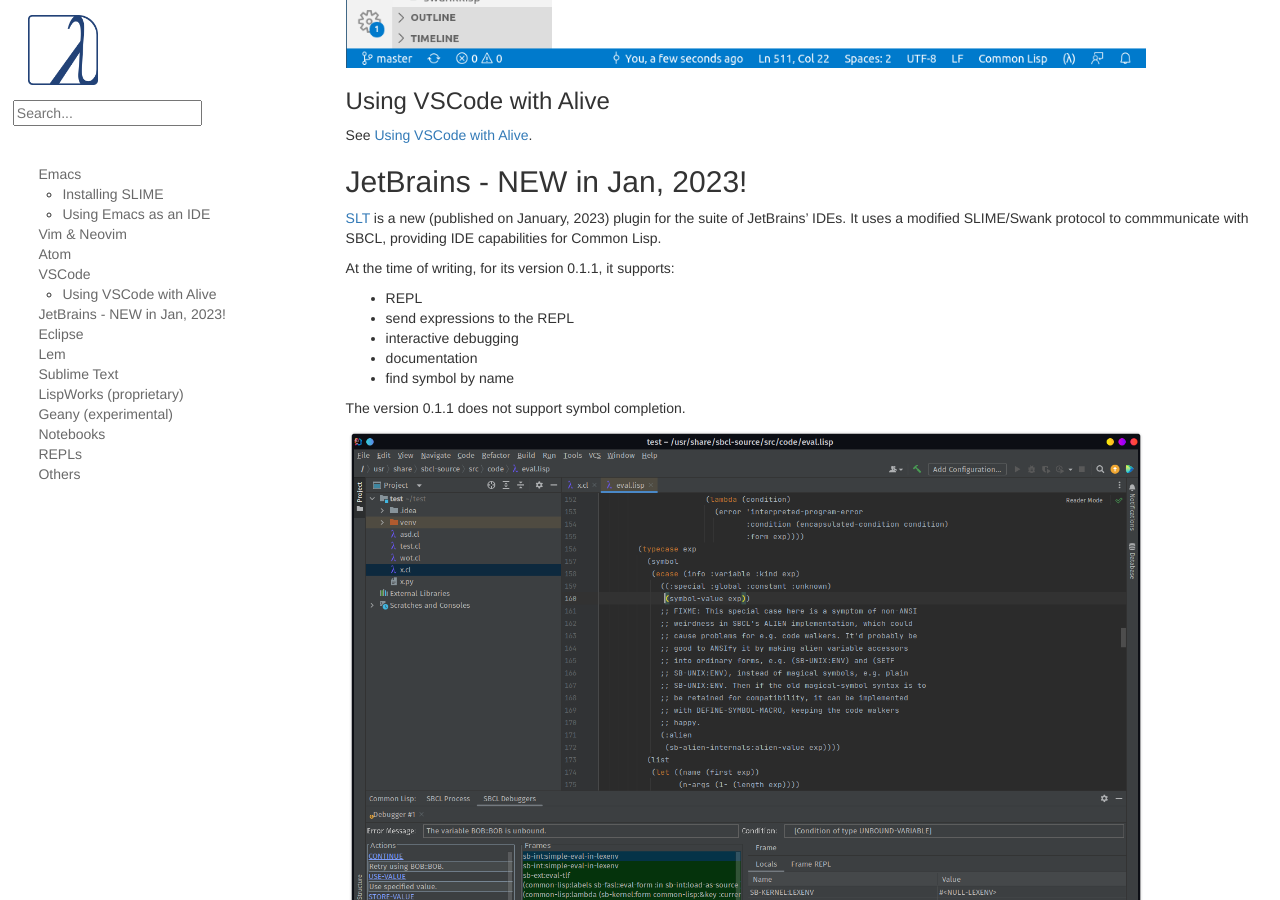
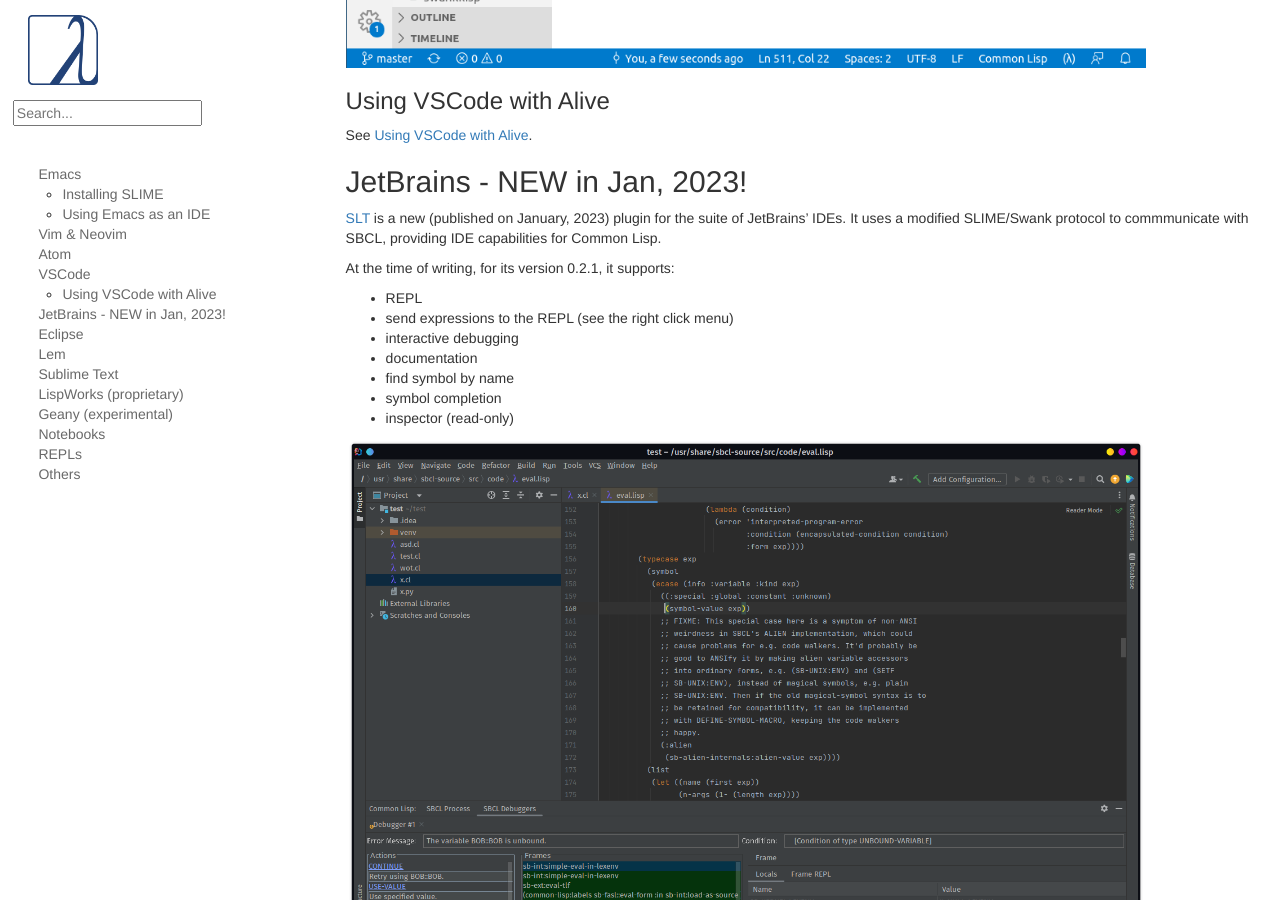
Before and after one commit to LispCookbook/cl-cookbook, a Jekyll site: the page built from editor-support.md, in a window 1280 px wide and 900 px high, scrolled down 4292 px. Built offline with Jekyll 4.4.1, drawn with Linux system fonts in a browser that asks for light colours.

Commit message:
editors: SLT 0.2

```diff
--- a/editor-support.md
+++ b/editor-support.md
@@ -138,15 +138,15 @@
 protocol to commmunicate with SBCL, providing IDE capabilities for
 Common Lisp.
 
-At the time of writing, for its version 0.1.1, it supports:
+At the time of writing, for its version 0.2.1, it supports:
 
 - REPL
-- send expressions to the REPL
+- send expressions to the REPL (see the right click menu)
 - interactive debugging
 - documentation
 - find symbol by name
-
-The version 0.1.1 does not support symbol completion.
+- symbol completion
+- inspector (read-only)
 
 <img src="assets/jetbrains-slt.png" style="width: 800px" alt="SLT, a good Common Lisp plugin for JetBrains IDEs."/>
 
```
